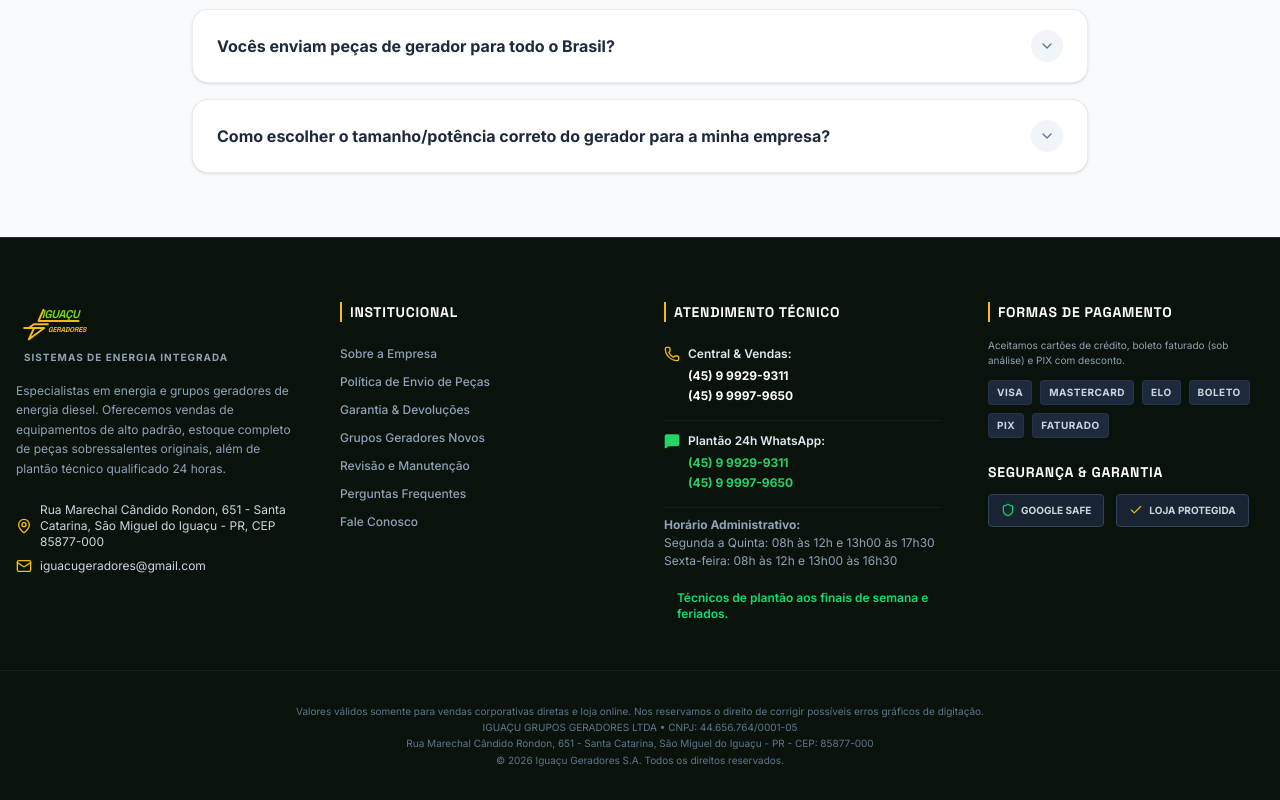
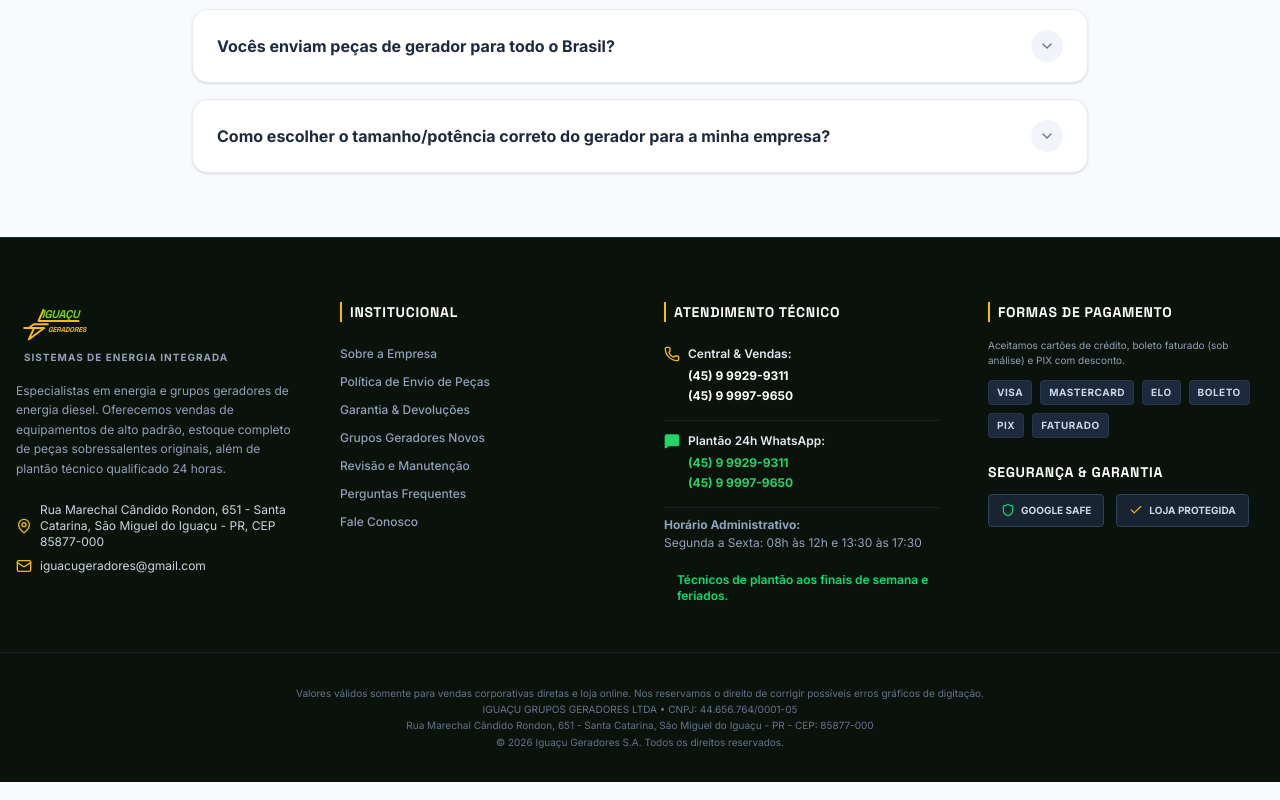
Before and after one commit to iguacugeradores-cell/Igua-u, a React (Vite) app: page / in a window 1280 px wide. Shown: the part 6792-7592 px from the top of the page. Built offline with nearby package versions, Linux system fonts and the light colour scheme.

Commit message:
fix: update administrative business hours
Adjust administrative schedule to a consistent Monday to Friday period.

```diff
--- a/src/App.tsx
+++ b/src/App.tsx
@@ -1404,8 +1404,7 @@ export default function App() {
               </li>
               <li className="text-slate-400 leading-normal pt-2 border-t border-slate-800/60">
                 <strong>Horário Administrativo:</strong><br />
-                Segunda a Quinta: 08h às 12h e 13h00 às 17h30<br />
-                Sexta-feira: 08h às 12h e 13h00 às 16h30
+                Segunda a Sexta: 08h às 12h e 13:30 às 17:30
               </li>
               <li className="text-green-400 font-semibold flex items-center gap-1.5 pt-1">
                 <span className="w-2 h-2 bg-green-400 rounded-full animate-ping inline-block"></span>
```
